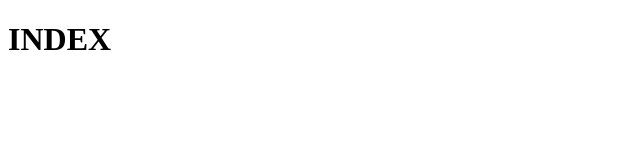
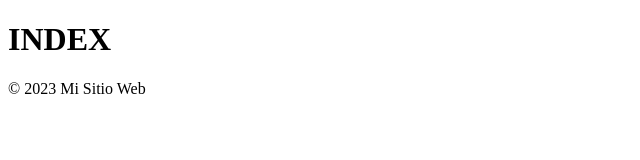
Before and after one commit to markcelo1977/test01, a plain HTML site: page index.html in a window 1280 px wide. Shown: the whole page, without its empty margins (0-640 px from the left). Drawn offline with Linux system fonts and the light colour scheme.

Commit message:
agrega footer

```diff
--- a/index.html
+++ b/index.html
@@ -10,4 +10,7 @@
 
 <h1>INDEX</h1>
 </body>
+<footer>
+    <p>© 2023 Mi Sitio Web</p>
+</footer>
 </html>
```
